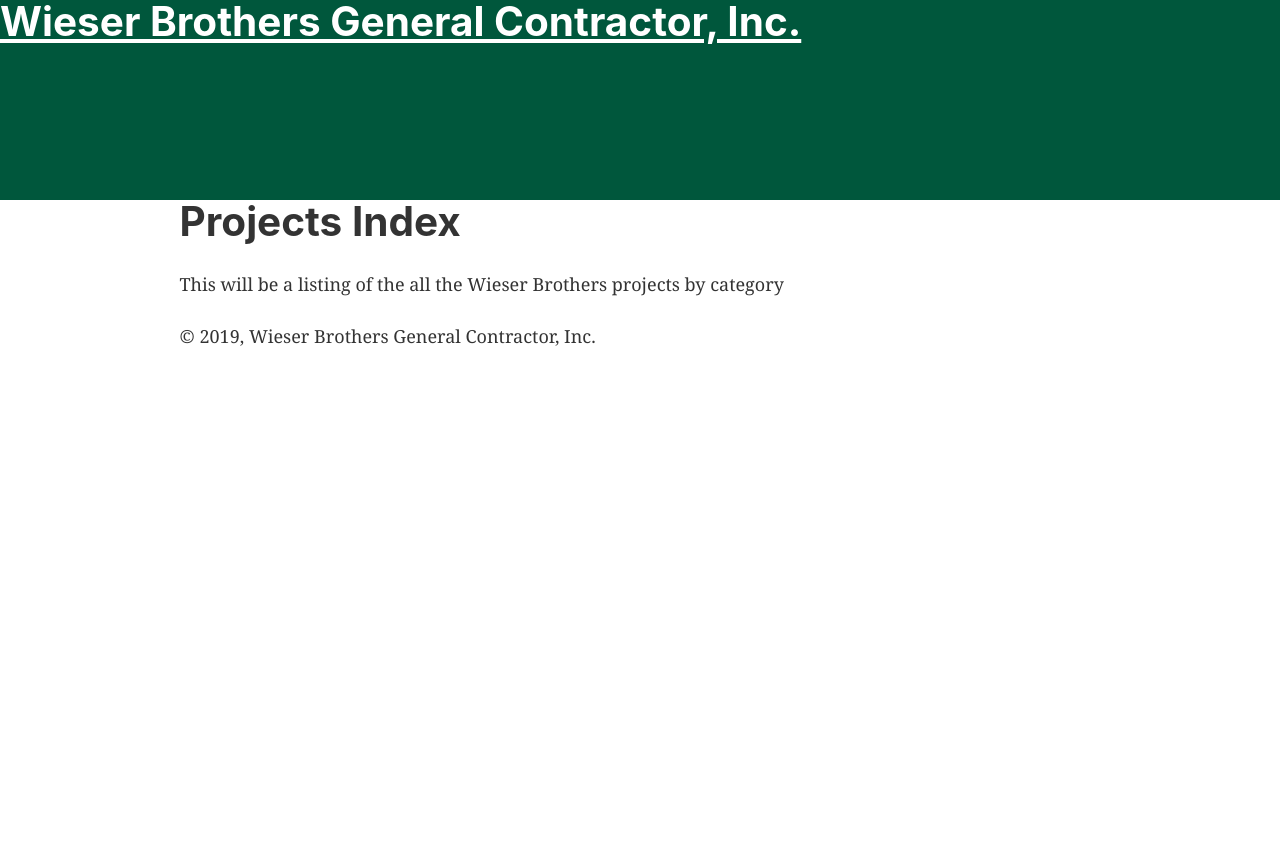
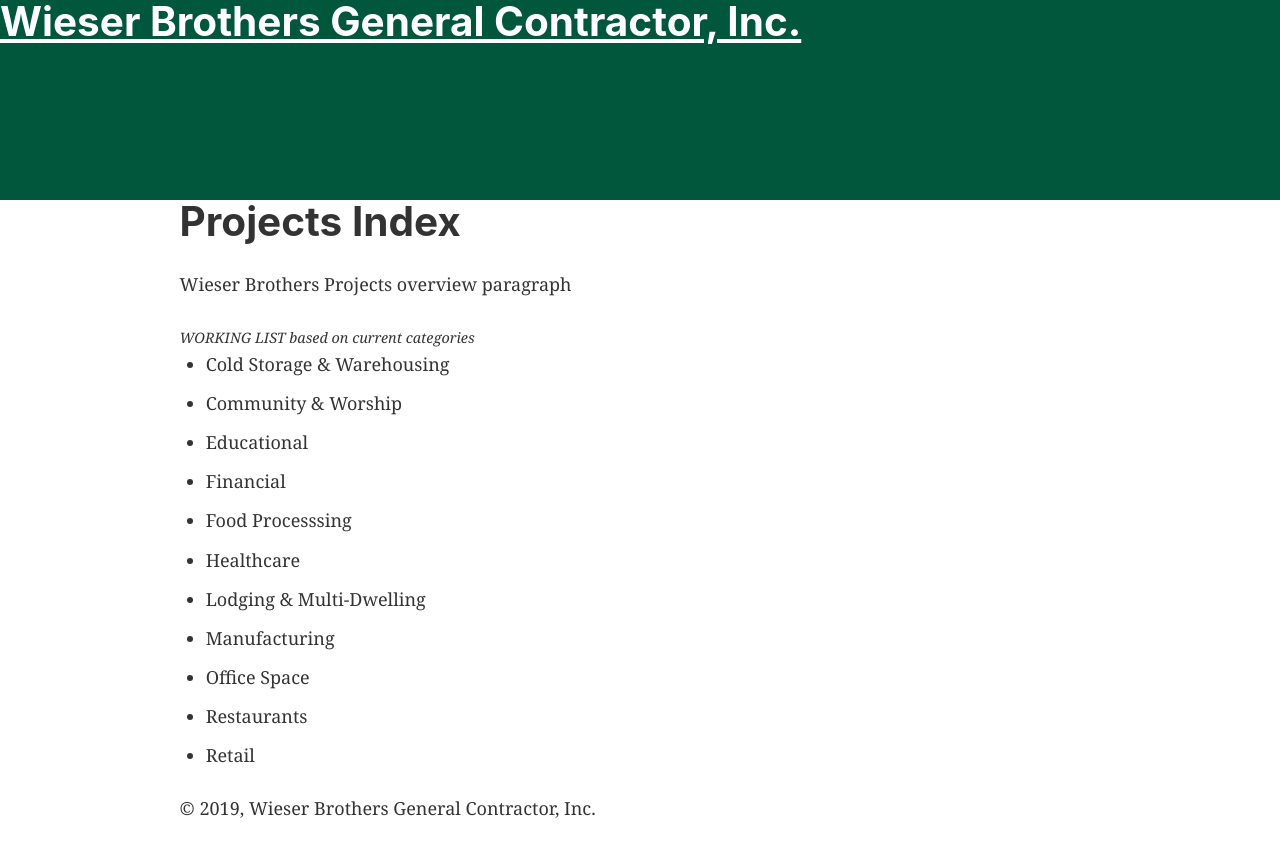
Before and after one commit to mostlyclicks/wb2019, a Gatsby site: page /projects in a window 1280 px wide. Before the commit the page ends 800 px from the top, so only its background shows below. Built offline with nearby package versions, Linux system fonts and the light colour scheme; Gatsby itself is replaced by a stand-in of ours.

Commit message:
add projects and project category

```diff
--- a/src/pages/projects.js
+++ b/src/pages/projects.js
@@ -7,7 +7,22 @@ const ProjectsPage = () => (
   <Layout>
     <SEO title="Projects" />
     <h1>Projects Index</h1>
-    <p>This will be a listing of the all the Wieser Brothers projects by category</p>
+    <p>Wieser Brothers Projects overview paragraph</p>
+
+    <small><em>WORKING LIST based on current categories</em></small>
+    <ul>
+      <li>Cold Storage & Warehousing</li>
+      <li>Community & Worship</li>
+      <li>Educational</li>
+      <li>Financial</li>
+      <li>Food Processsing</li>
+      <li>Healthcare</li>
+      <li>Lodging & Multi-Dwelling</li>
+      <li>Manufacturing</li>
+      <li>Office Space</li>
+      <li>Restaurants</li>
+      <li>Retail</li>
+    </ul>
   </Layout>
 )
 
```
Also changed, not shown: src/pages/project-category.js (added, +25 -0 lines), src/pages/project.js (added, +22 -0 lines).
